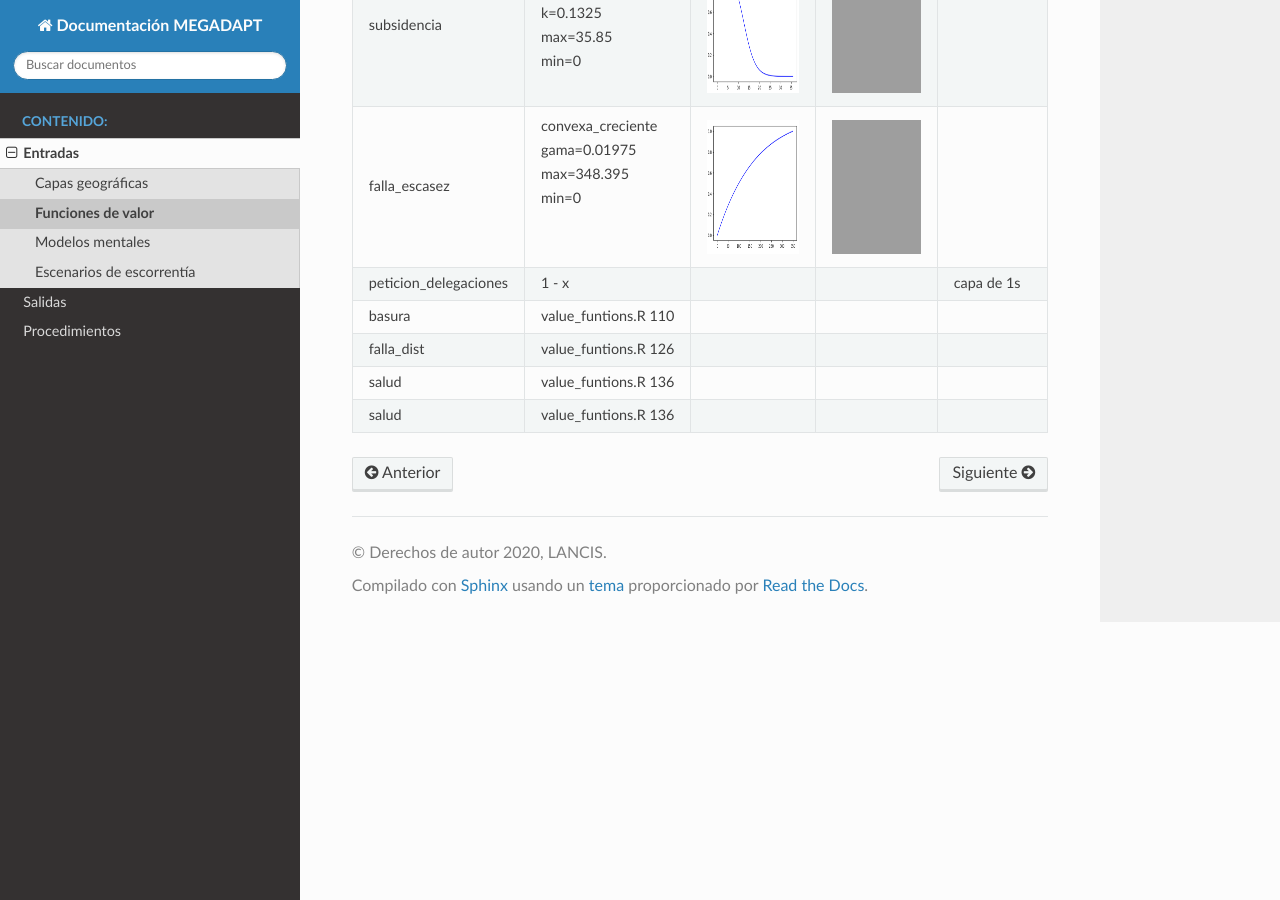
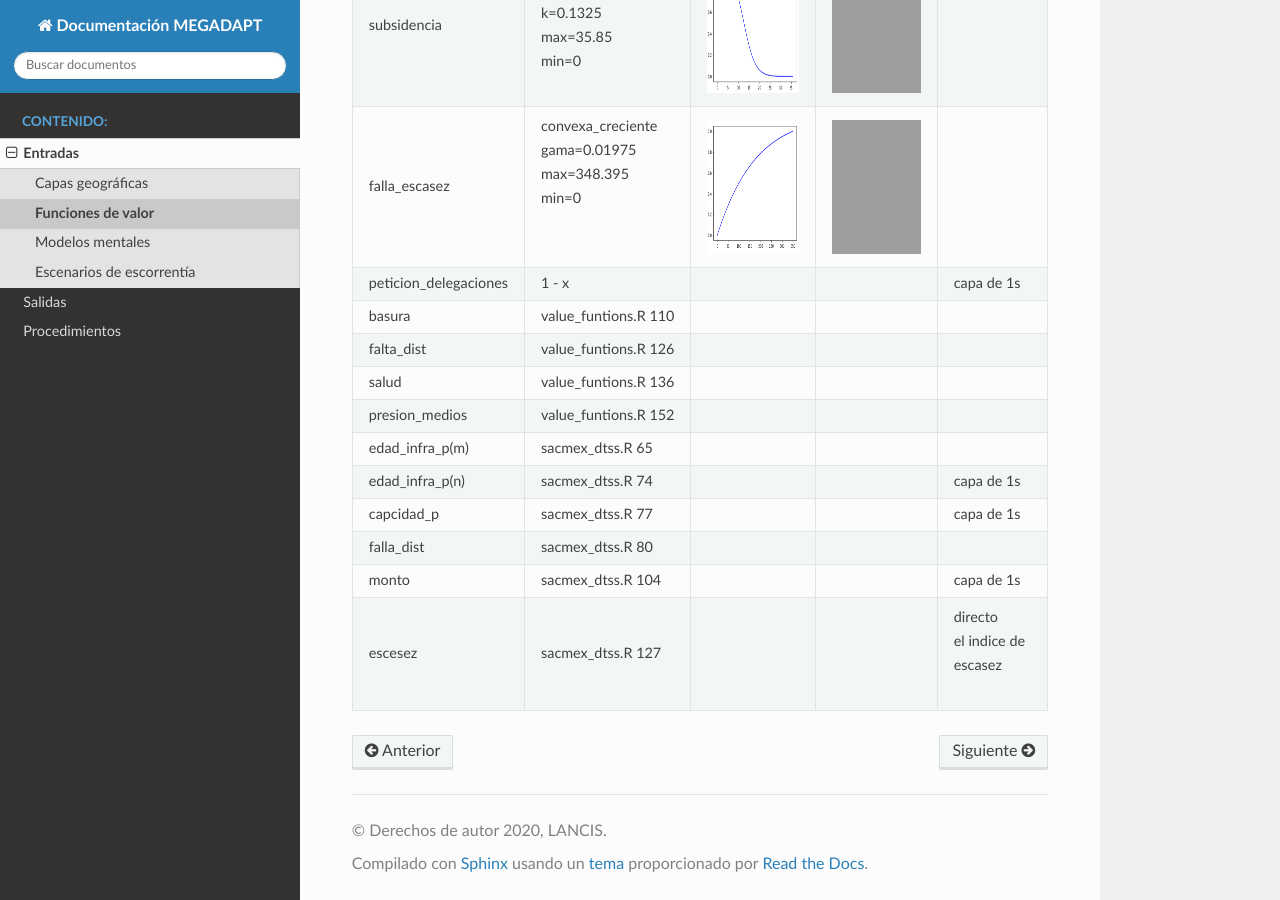
Before and after one commit to vichdzgeo/doc_megadapt, a Sphinx documentation site: the page built from docs/source/funciones.rst, in a window 1280 px wide and 900 px high, scrolled down 1012 px, cut to the strip 0-900 px from the top of the window. Built offline with Sphinx 7.4.7 and the Read the Docs theme 2.0.0, drawn with Linux system fonts in a browser that asks for light colours; grey boxes are pictures that could not be loaded.

Commit message:
Update funciones.rst

```diff
--- a/docs/source/funciones.rst
+++ b/docs/source/funciones.rst
@@ -96,9 +96,23 @@ Las funciones de valor se aplican a cada uno de los criterios del estado inicial
 +---------------------+------------------------+------------------+------------------+---------------+
 |   basura            | value_funtions.R 110   |                  |                  |               |
 +---------------------+------------------------+------------------+------------------+---------------+
-|   falla_dist        | value_funtions.R 126   |                  |                  |               |
+|   falta_dist        | value_funtions.R 126   |                  |                  |               |
 +---------------------+------------------------+------------------+------------------+---------------+
 |   salud             | value_funtions.R 136   |                  |                  |               |
 +---------------------+------------------------+------------------+------------------+---------------+
-|   salud             | value_funtions.R 136   |                  |                  |               |
+|   presion_medios    | value_funtions.R 152   |                  |                  |               |
 +---------------------+------------------------+------------------+------------------+---------------+
+|   edad_infra_p(m)   |   sacmex_dtss.R 65     |                  |                  |               |
++---------------------+------------------------+------------------+------------------+---------------+
+|   edad_infra_p(n)   |   sacmex_dtss.R 74     |                  |                  |  capa de 1s   |
++---------------------+------------------------+------------------+------------------+---------------+
+|   capcidad_p        |   sacmex_dtss.R 77     |                  |                  |  capa de 1s   |
++---------------------+------------------------+------------------+------------------+---------------+
+|   falla_dist        |   sacmex_dtss.R 80     |                  |                  |               |
++---------------------+------------------------+------------------+------------------+---------------+
+|      monto          |   sacmex_dtss.R 104    |                  |                  |  capa de 1s   |
++---------------------+------------------------+------------------+------------------+---------------+
+|      escesez        |   sacmex_dtss.R 127    |                  |                  | | directo     |
+|                     |                        |                  |                  | | el indice de|
+|                     |                        |                  |                  | | escasez     |
++---------------------+------------------------+------------------+------------------+---------------+
```
